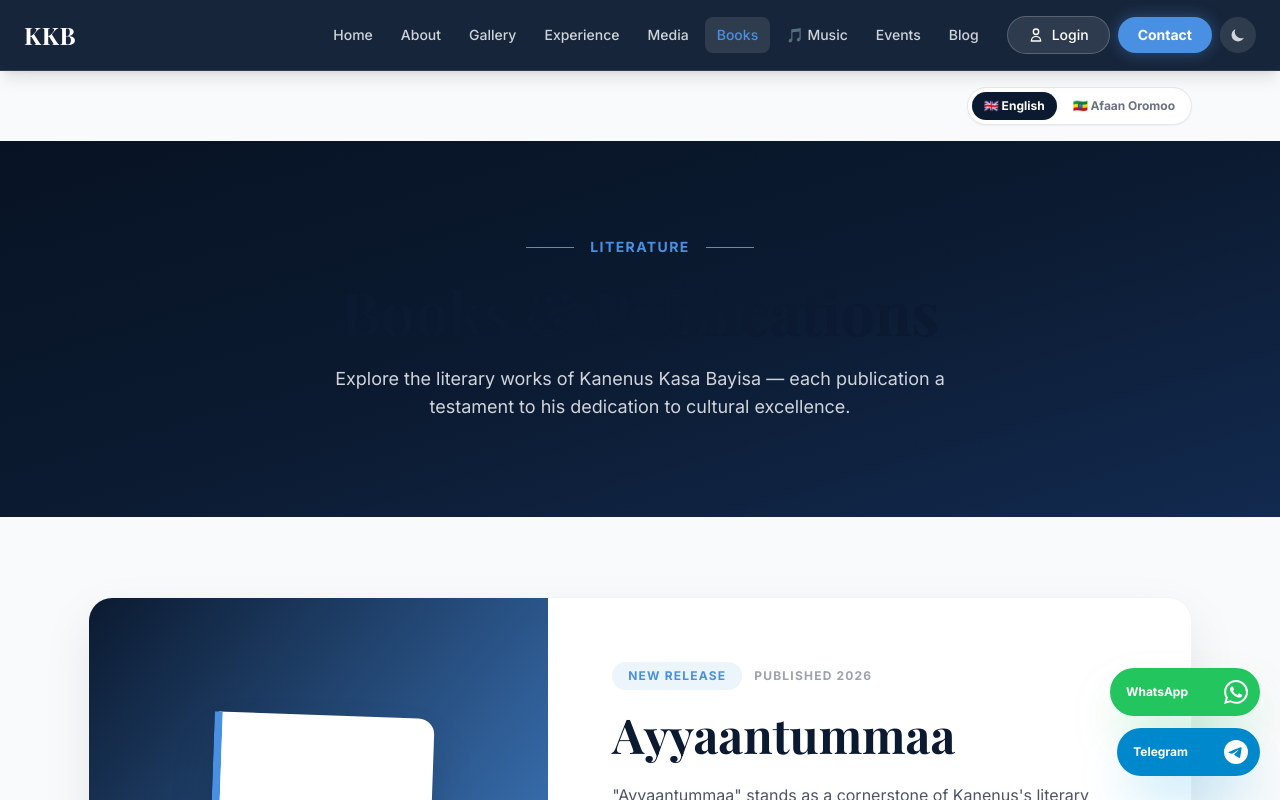
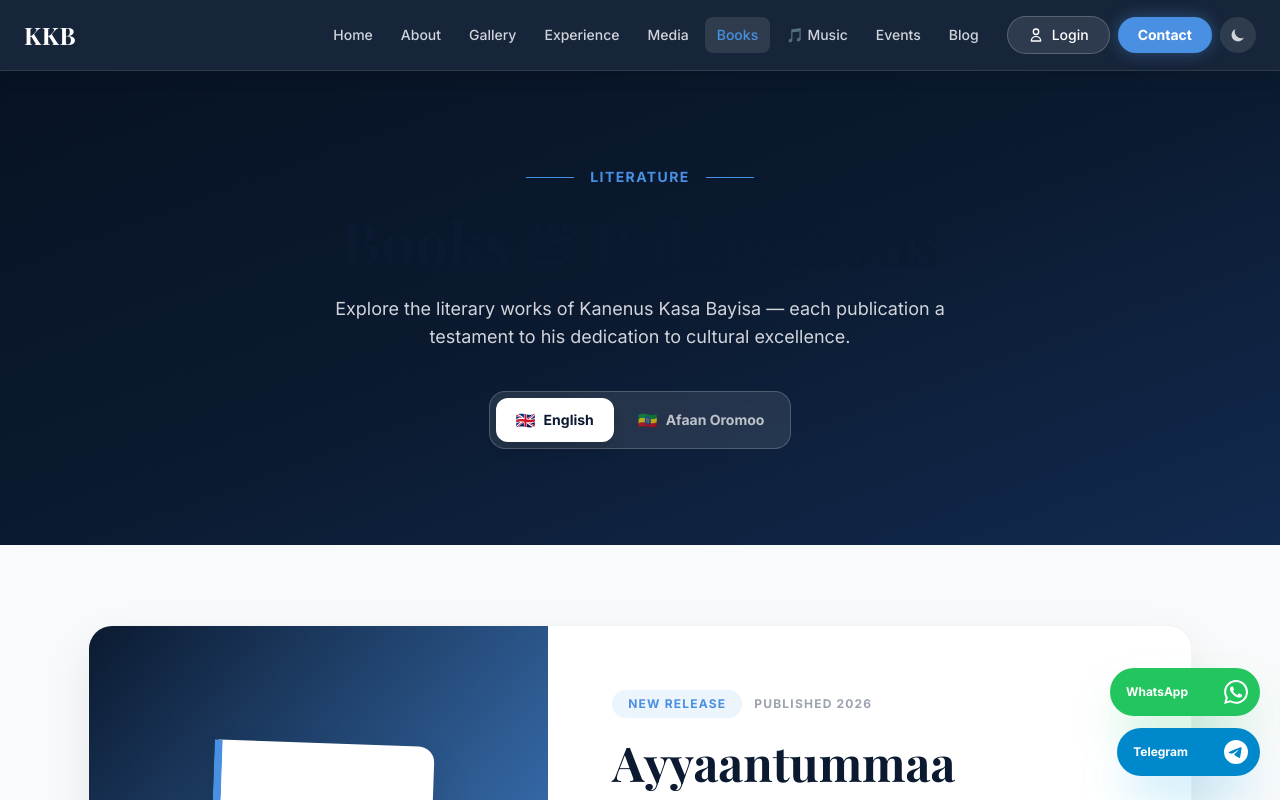
Before and after one commit to WorkuFikadu/kanenus-portfolio, a Next.js app: page /books in a window 1280 px wide. Shown: the top 800 px of the page. Built offline with nearby package versions, Linux system fonts and the light colour scheme; a web font is replaced by a local one.

Commit message:
Fix: Move language switcher to prominent hero section, larger and always visible

```diff
--- a/src/app/books/page.tsx
+++ b/src/app/books/page.tsx
@@ -93,26 +93,8 @@ export default function BooksPage() {
   return (
     <div className="bg-gray-50 min-h-screen">
 
-      {/* Language Toggle */}
-      <div className="flex justify-end px-6 pt-4 max-w-6xl mx-auto">
-        <div className="flex items-center gap-1 bg-white border border-gray-200 rounded-full p-1 shadow-sm text-xs font-bold">
-          <button
-            onClick={() => setLang('en')}
-            className={`px-3 py-1.5 rounded-full transition ${lang === 'en' ? 'bg-[#0b1a30] text-white' : 'text-gray-500 hover:text-gray-800'}`}
-          >
-            🇬🇧 English
-          </button>
-          <button
-            onClick={() => setLang('om')}
-            className={`px-3 py-1.5 rounded-full transition ${lang === 'om' ? 'bg-accent text-white' : 'text-gray-500 hover:text-gray-800'}`}
-          >
-            🇪🇹 Afaan Oromoo
-          </button>
-        </div>
-      </div>
-
-      {/* Header */}
-      <section className="bg-gradient-to-br from-[#071324] via-[#0b1a30] to-[#122a4f] text-white py-24 relative overflow-hidden mt-4">
+      {/* Header with built-in Language Toggle */}
+      <section className="bg-gradient-to-br from-[#071324] via-[#0b1a30] to-[#122a4f] text-white py-24 relative overflow-hidden">
         <div className="absolute inset-0 opacity-5" style={{backgroundImage: 'radial-gradient(circle, rgba(255,255,255,0.2) 1px, transparent 1px)', backgroundSize: '32px 32px'}}></div>
         <div className="container mx-auto px-6 max-w-4xl text-center relative z-10">
           <div className="flex items-center justify-center gap-4 text-accent font-bold tracking-widest uppercase text-sm mb-6">
@@ -121,7 +103,33 @@ export default function BooksPage() {
             <span className="w-12 h-px bg-accent"></span>
           </div>
           <h1 className="text-4xl md:text-6xl font-heading font-bold mb-6">{t.heading}</h1>
-          <p className="text-gray-300 text-lg max-w-2xl mx-auto">{t.subheading}</p>
+          <p className="text-gray-300 text-lg max-w-2xl mx-auto mb-10">{t.subheading}</p>
+
+          {/* Language Switcher — large, centered, prominent */}
+          <div className="flex items-center justify-center">
+            <div className="inline-flex items-center bg-white/10 border border-white/20 rounded-2xl p-1.5 gap-1 backdrop-blur-sm">
+              <button
+                onClick={() => setLang('en')}
+                className={`flex items-center gap-2 px-5 py-2.5 rounded-xl text-sm font-bold transition-all duration-200 ${
+                  lang === 'en'
+                    ? 'bg-white text-[#0b1a30] shadow-lg'
+                    : 'text-white/70 hover:text-white hover:bg-white/10'
+                }`}
+              >
+                <span className="text-base">🇬🇧</span> English
+              </button>
+              <button
+                onClick={() => setLang('om')}
+                className={`flex items-center gap-2 px-5 py-2.5 rounded-xl text-sm font-bold transition-all duration-200 ${
+                  lang === 'om'
+                    ? 'bg-accent text-white shadow-lg'
+                    : 'text-white/70 hover:text-white hover:bg-white/10'
+                }`}
+              >
+                <span className="text-base">🇪🇹</span> Afaan Oromoo
+              </button>
+            </div>
+          </div>
         </div>
       </section>
 
```
